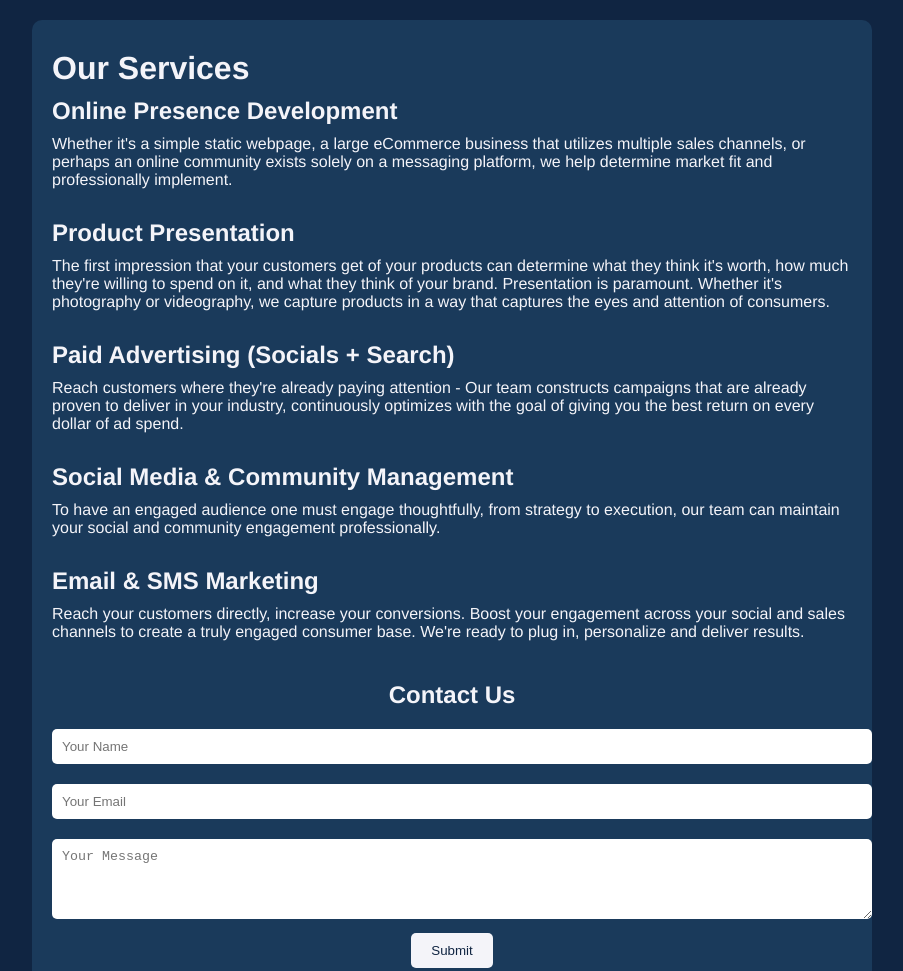
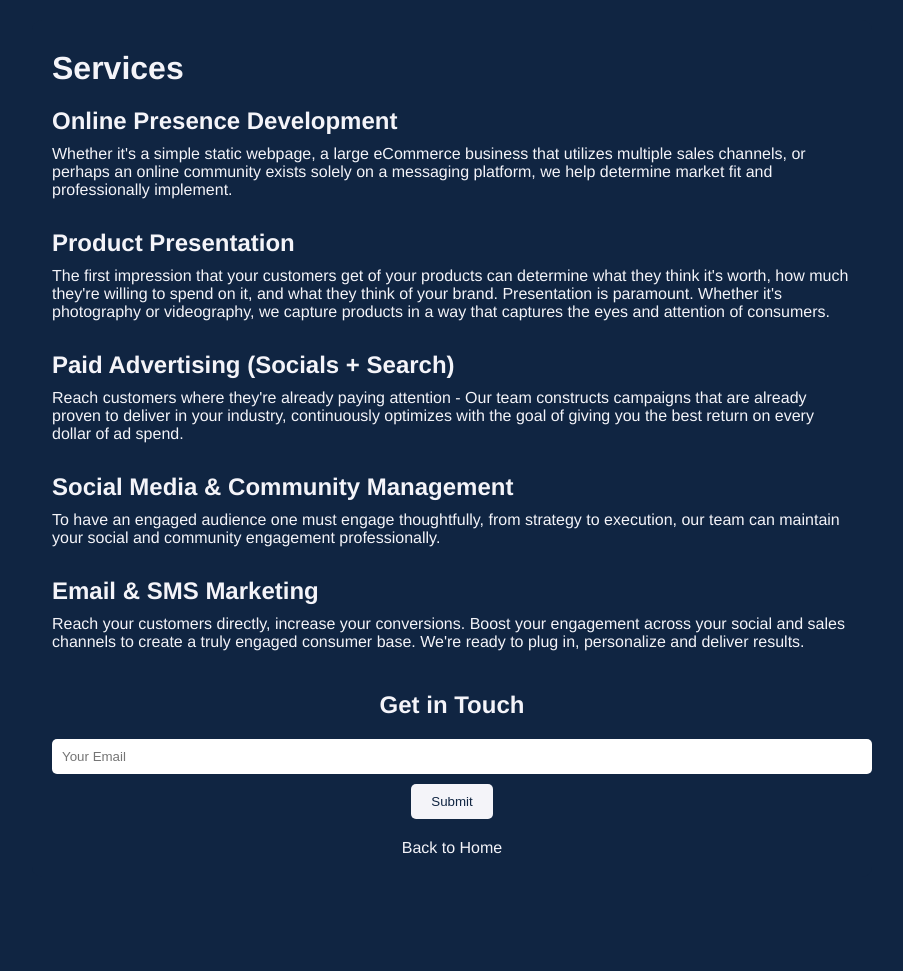
Before and after one commit to kogzysample/services, a plain HTML site: page index.html in a window 1280 px wide. Shown: the top 971 px of the page, without its empty margins (188-1091 px from the left). After the commit the page ends 897 px from the top, so only its background shows below. Drawn offline with Linux system fonts and the light colour scheme.

Commit message:
Update index.html

```diff
--- a/index.html
+++ b/index.html
@@ -16,7 +16,7 @@
             max-width: 800px;
             margin: 20px auto;
             padding: 20px;
-            background-color: #1a3a5b;
+            background-color: #102542; /* Matching background color */
             border-radius: 10px;
         }
         h1, h2, p {
@@ -29,7 +29,7 @@
             margin-top: 40px;
             text-align: center;
         }
-        input[type="text"], input[type="email"], textarea {
+        input[type="email"] {
             width: 100%;
             padding: 10px;
             margin: 10px 0;
@@ -58,7 +58,8 @@
 </head>
 <body>
     <div class="container">
-        <h1>Our Services</h1>
+        <h1>Services</h1>
+        <div style="margin-bottom: 20px;"></div> <!-- Adding space between "Services" and the listed services -->
 
         <div class="service">
             <h2>Online Presence Development</h2>
@@ -86,13 +87,9 @@
         </div>
 
         <div class="contact-form">
-            <h2>Contact Us</h2>
+            <h2>Get in Touch</h2>
             <form action="https://example.com/submit" method="post">
-                <input type="text" name="name" placeholder="Your Name" required>
-                <br>
                 <input type="email" name="email" placeholder="Your Email" required>
-                <br>
-                <textarea name="message" placeholder="Your Message" rows="4" required></textarea>
                 <br>
                 <input type="submit" value="Submit">
             </form>
```
